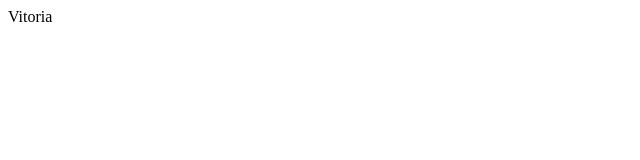
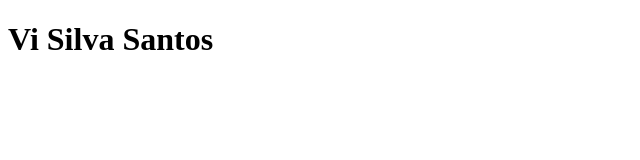
Before and after one commit to araujrafa/araujrafa.github.io, a plain HTML site: page index.html in a window 1280 px wide. Shown: the whole page, without its empty margins (0-640 px from the left). Drawn offline with Linux system fonts and the light colour scheme.

Commit message:
Update index.html

```diff
--- a/index.html
+++ b/index.html
@@ -7,6 +7,6 @@
   <title>Document</title>
 </head>
 <body>
-  Vitoria
+  <h1>Vi Silva Santos</h1>
 </body>
 </html>
```
